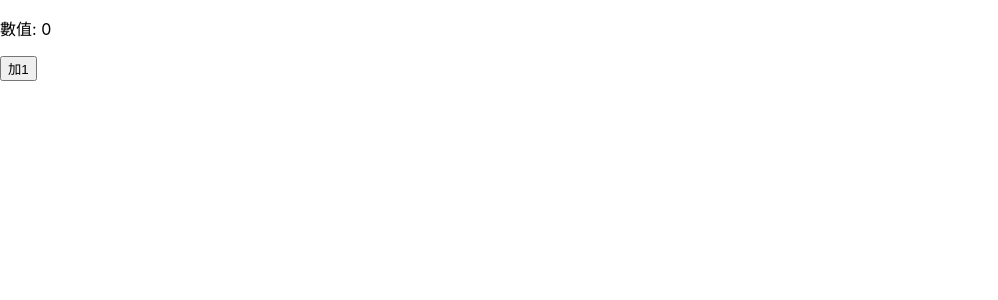
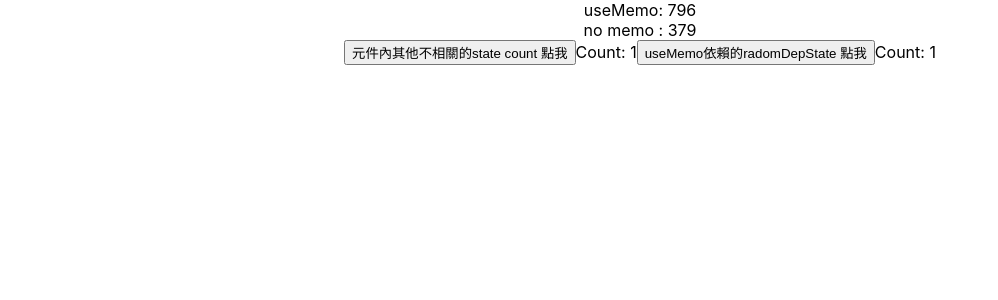
Before and after one commit to dyes91029102/reactJs-poject, a React (Create React App) app: page / in a window 1280 px wide. Shown: the top 300 px of the page, without its empty margins (0-998 px from the left). Built offline with nearby package versions, Linux system fonts and the light colour scheme.

Commit message:
調整memosample

```diff
--- a/src/App.tsx
+++ b/src/App.tsx
@@ -2,6 +2,7 @@ import React, { FC, useMemo, useState } from 'react';
 import './App.css';
 import CallBackSample from './components/Sample/CallbackSample';
 import EffectSample from './components/Sample/EffectSample';
+import MemoSample from './components/Sample/MemoSample';
 import ReactMemoSample from './components/Sample/ReactMemoSample';
 import RefSample from './components/Sample/RefSmple';
 import StateSample from './components/Sample/StateSample';
@@ -10,7 +11,7 @@ import StateSample from './components/Sample/StateSample';
 
 const App: FC<any> = () => {
   return (
-    <EffectSample />
+    <MemoSample />
   );
 }
 
--- a/src/components/Sample/MemoSample.tsx
+++ b/src/components/Sample/MemoSample.tsx
@@ -8,7 +8,7 @@ const MemoSample1: FC<any> = () => {
   const starts = useMemo(() => {
     console.log('觸發星星')
     let stars = "";
-    for (let i = 1; i <= count2; i += 1) {
+    for (let i = 1; i <= count; i += 1) {
       stars += "*";
     }
     return stars;
@@ -61,7 +61,7 @@ const MemoSample2: FC<SampleProps> = () => {
 
 const MemoSample:FC<SampleProps> = ()=>{
   return(
-    <MemoSample1/>
+    <MemoSample2/>
   );
 }
 
```
